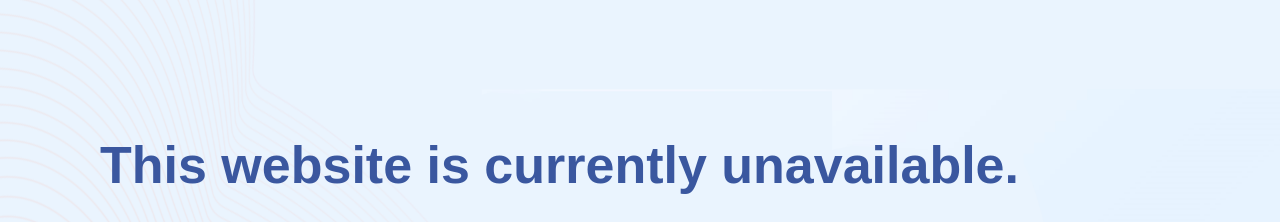
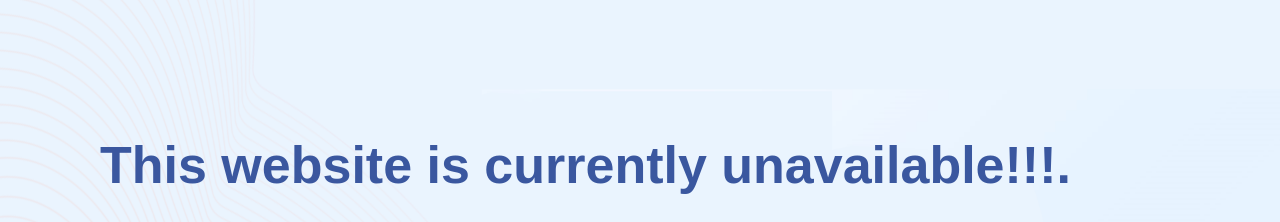
Before and after one commit to ariffabuhassanDNB/DNBMaintenancepage, a website: page src/index.html in a window 1280 px wide. Shown: the top 222 px of the page. Drawn offline with Linux system fonts and the light colour scheme.

Commit message:
Update index.html

```diff
--- a/src/index.html
+++ b/src/index.html
@@ -70,7 +70,7 @@ a {
 <body>
 
     <div class="unavailable-message">
-<h1>This website is currently unavailable.</h1>
+<h1>This website is currently unavailable!!!.</h1>
 <p>Reach us at <a href="mailto:info@digital-nasional.com.my">info@digital-nasional.com.my</a></p>
 <p>Stay connected:</p>
 <div class="social-icons">
```
